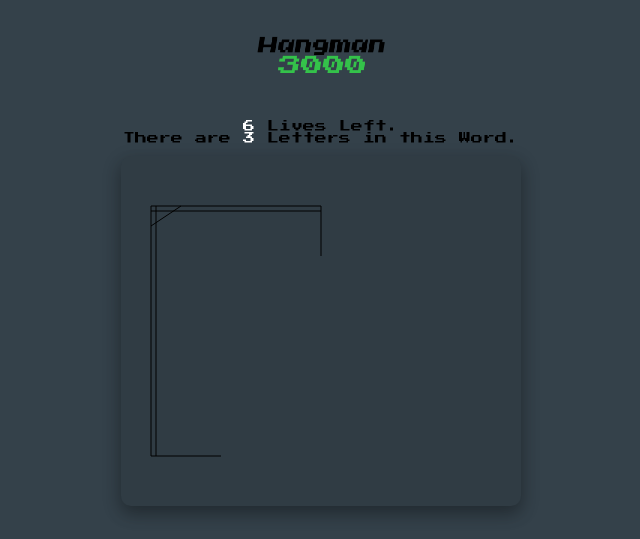
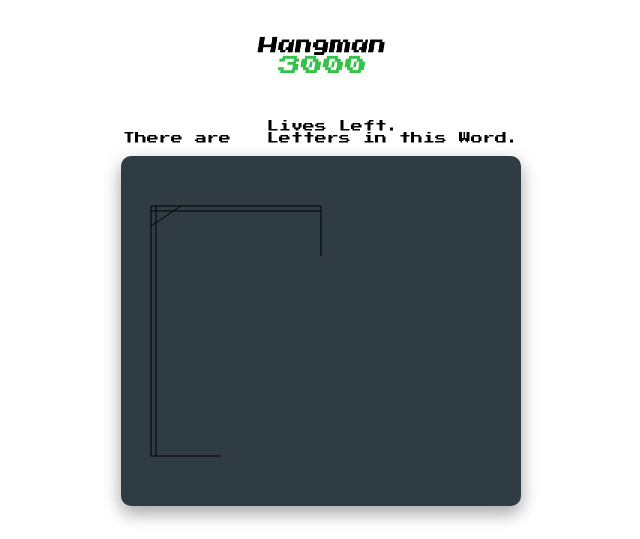
Before and after one commit to Rohd7/Rohd7777.github.io, a plain HTML site: page game.html in a window 1280 px wide. Shown: the top 539 px of the page, without its empty margins (319-959 px from the left). Drawn offline with Linux system fonts and the light colour scheme.

Commit message:
Update stylesheet2.css

```diff
--- a/css/stylesheet2.css
+++ b/css/stylesheet2.css
@@ -1,7 +1,4 @@
-body{
-	background-color:#34414a;
 
-}
 
 #logomenu{
 	width:130px;
```
